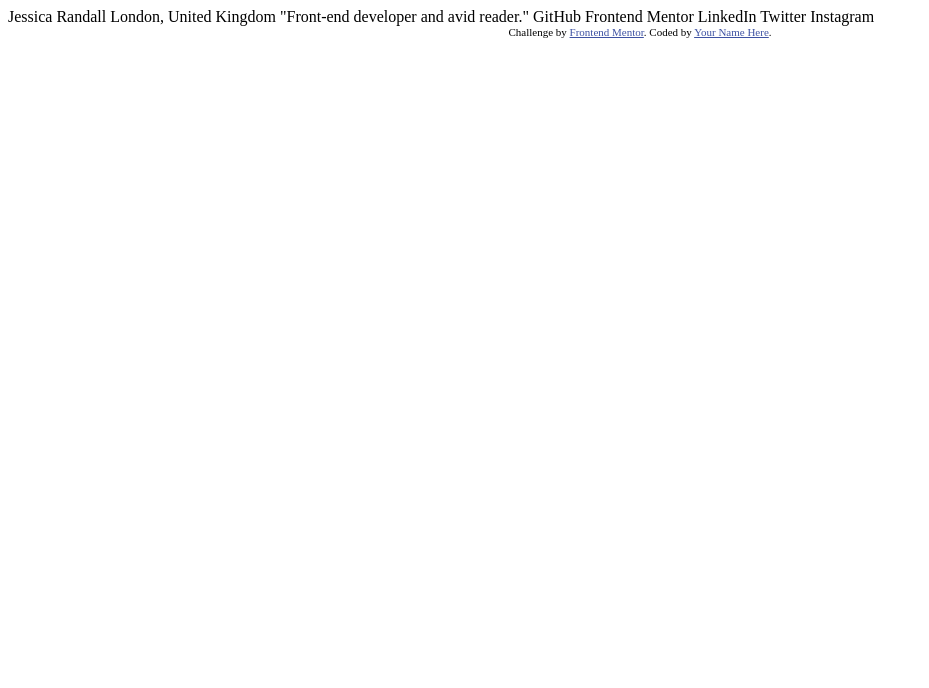
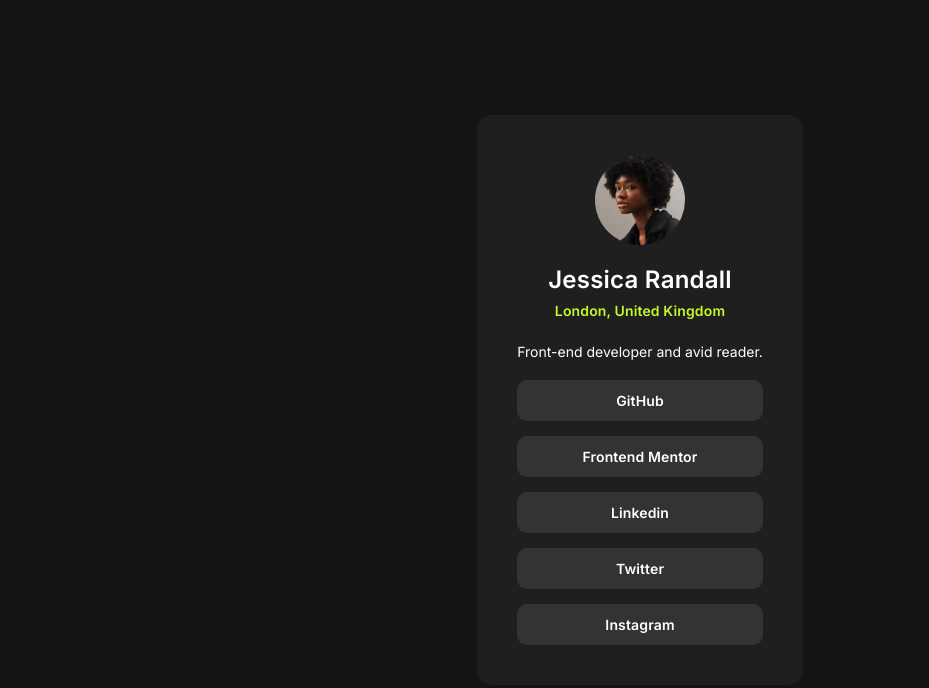
Before and after one commit to Mozahedul/social-links-profile-frontendmentor, a plain HTML site: page index.html in a window 1280 px wide. Shown: the whole page, without its empty margins (0-929 px from the left). Drawn offline with Linux system fonts and the light colour scheme.

Commit message:
modify the content in index.html file

```diff
--- a/index.html
+++ b/index.html
@@ -1,34 +1,159 @@
 <!DOCTYPE html>
 <html lang="en">
   <head>
-  <meta charset="UTF-8">
-  <meta name="viewport" content="width=device-width, initial-scale=1.0"> <!-- displays site properly based on user's device -->
+    <meta charset="UTF-8" />
+    <meta name="viewport" content="width=device-width, initial-scale=1.0" />
+    <!-- displays site properly based on user's device -->
 
-  <link rel="icon" type="image/png" sizes="32x32" href="./assets/images/favicon-32x32.png">
+    <link
+      rel="icon"
+      type="image/png"
+      sizes="32x32"
+      href="./assets/images/favicon-32x32.png"
+    />
+    <!-- Google font link -->
+    <link rel="preconnect" href="https://fonts.googleapis.com" />
+    <link rel="preconnect" href="https://fonts.gstatic.com" crossorigin />
+    <link
+      href="https://fonts.googleapis.com/css2?family=Inter:wght@100..900&display=swap"
+      rel="stylesheet"
+    />
 
     <title>Frontend Mentor | Social links profile</title>
 
     <!-- Feel free to remove these styles or customise in your own stylesheet 👍 -->
     <style>
-    .attribution { font-size: 11px; text-align: center; }
-    .attribution a { color: hsl(228, 45%, 44%); }
+      body {
+        background-color: hsl(0, 0%, 8%);
+        width: 100vw;
+        height: 100vh;
+        margin: 0;
+        padding: 0;
+        font-family: "Inter", sans-serif;
+        display: grid;
+        place-content: center;
+      }
+
+      .container {
+        background-color: hsl(0, 0%, 12%);
+        padding: 40px;
+        border-radius: 15px;
+        margin: 0 15px;
+      }
+
+      .profile-img {
+        display: flex;
+        justify-content: center;
+      }
+
+      .profile-img img {
+        width: 100%;
+        height: auto;
+        max-width: 90px;
+        border-radius: 100px;
+      }
+
+      .container h2 {
+        color: hsl(0, 0%, 100%);
+        text-transform: capitalize;
+        letter-spacing: 0.01em;
+        font-weight: 600;
+        text-align: center;
+      }
+
+      .container h4 {
+        color: hsl(75, 94%, 57%);
+        text-transform: capitalize;
+        margin-top: -12px;
+        font-size: 14px;
+        letter-spacing: 0.01em;
+        font-weight: 600;
+        text-align: center;
+      }
+
+      .container > .descr {
+        color: hsl(0, 0%, 100%);
+        font-size: 14px;
+        margin-top: 24px;
+        text-align: center;
+      }
+
+      .social-links {
+        margin-top: 20px;
+      }
+
+      .social-links .social-link-btn {
+        background-color: hsl(0, 0%, 20%);
+        color: hsl(0, 0%, 100%);
+        width: 100%;
+        display: block;
+        box-sizing: border-box;
+        text-align: center;
+        text-decoration: none;
+        padding: 12px;
+        border-radius: 10px;
+        font-size: 14px;
+        font-weight: 600;
+        margin-bottom: 15px;
+        letter-spacing: 0.01em;
+        transition: 0.5s ease-in-out;
+        text-transform: capitalize;
+      }
+
+      .social-links .social-link-btn:hover {
+        background-color: hsl(75, 94%, 57%);
+        color: hsl(0, 0%, 8%);
+      }
+
+      .social-links .social-link-btn:last-of-type {
+        margin-bottom: 0;
+      }
+
+      .attribution {
+        font-size: 11px;
+        text-align: center;
+      }
+      .attribution a {
+        color: hsl(228, 45%, 44%);
+      }
     </style>
   </head>
   <body>
-
-  Jessica Randall
-  London, United Kingdom
-  "Front-end developer and avid reader."
-
-  GitHub
-  Frontend Mentor
-  LinkedIn
-  Twitter
-  Instagram
-
-  <div class="attribution">
-    Challenge by <a href="https://www.frontendmentor.io?ref=challenge" target="_blank">Frontend Mentor</a>.
-    Coded by <a href="#">Your Name Here</a>.
+    <div class="container">
+      <div class="profile-img">
+        <img src="./assets/images/avatar-jessica.jpeg" alt="" />
       </div>
+      <h2>jessica randall</h2>
+      <h4>london, united kingdom</h4>
+      <p class="descr">Front-end developer and avid reader.</p>
+      <div class="social-links">
+        <a href="https://github.com/Mozahedul" class="social-link-btn"
+          >GitHub</a
+        >
+        <a href="https://github.com/Mozahedul" class="social-link-btn"
+          >frontend mentor</a
+        >
+        <a href="https://github.com/Mozahedul" class="social-link-btn"
+          >linkedin</a
+        >
+        <a href="https://github.com/Mozahedul" class="social-link-btn"
+          >twitter</a
+        >
+        <a href="https://github.com/Mozahedul" class="social-link-btn"
+          >instagram</a
+        >
+      </div>
+    </div>
+    <!-- <div class="attribution">
+      Challenge by
+      <a href="https://www.frontendmentor.io?ref=challenge" target="_blank"
+        >Frontend Mentor</a
+      >. Coded by
+      <a href="#"
+        >Mozahedul Islam - A full-stack webdeveloper, experience in MERN stack,
+        JavaScript, Next.js, React.js MongoDB, Bootstrap, Tailwind CSS, Material
+        UI, git, and GitHub</a
+      >.
+    </div> -->
   </body>
 </html>
```
Lines whose indentation alone changed are shown as unchanged.
